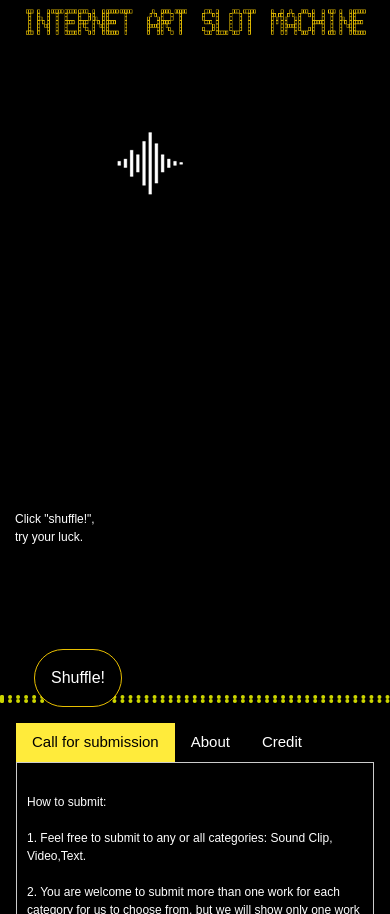
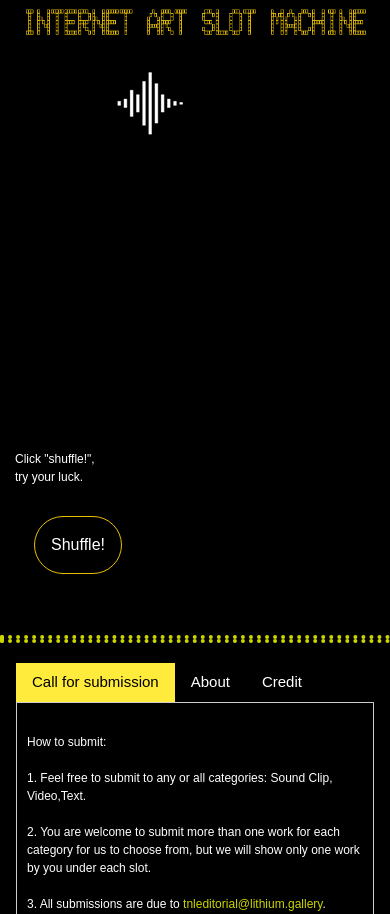
Before and after one commit to holihollyday/slotmachine, a plain HTML site: page index.html in a window 390 px wide. Shown: the top 914 px of the page. Drawn offline with nearby package versions, Linux system fonts and the light colour scheme.

Commit message:
Mobile version style update
Moved the audio session up;
Moved the shuffle button up;

```diff
--- a/styles/style.css
+++ b/styles/style.css
@@ -319,7 +319,7 @@ footer{
       /*padding-top: 50px;*/
       width: 100%;
       /*jiaqi...width: 300px;*/
-      margin: -110px -0px 0px 0px;
+      margin: -170px -0px 0px 0px;
       transform: translateX(-50px);
     }
 
@@ -341,7 +341,7 @@ footer{
  .btn-group{
       left:20%;
       right:50%;
-      top:80%;
+      top:70%;
       position:fixed;
       z-index: 999999999;
       margin: auto;
@@ -368,5 +368,6 @@ footer{
   }
   .textSlot{
     height: 170px;
+    text-align: center;
   }
   }
```
